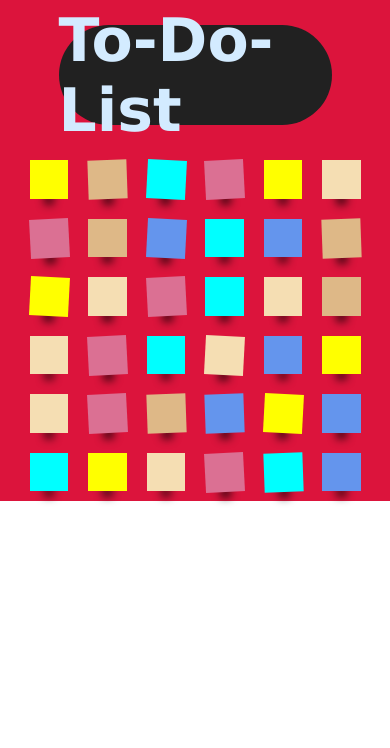
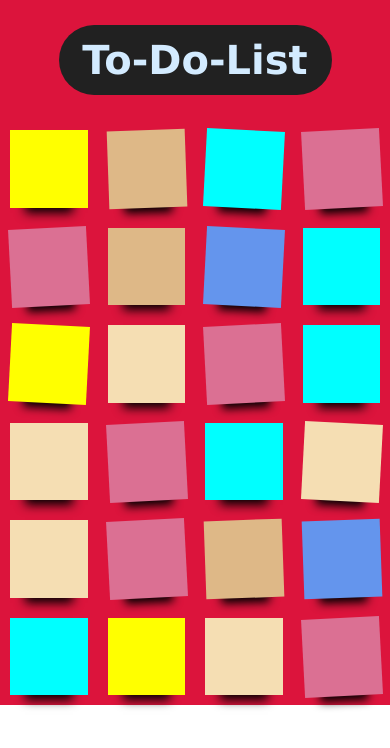
Before and after one commit to izaankhan0/to-do-list, a plain HTML site: page index.html in a window 390 px wide. Drawn offline with Linux system fonts and the light colour scheme.

Commit message:
made fully responsive

```diff
--- a/index.html
+++ b/index.html
@@ -18,49 +18,49 @@
                 <textarea name="" id="" class="note note-1"></textarea>
                 <textarea name="" id="" class="note note-2"></textarea>
                 <textarea name="" id="" class="note note-3"></textarea>
-                <textarea name="" id="" class="note note-4"></textarea>
-                <textarea name="" id="" class="note note-5"></textarea>
-                <textarea name="" id="" class="note note-6"></textarea>
+                <textarea name="" id="" class="note note-4 ext-2"></textarea>
+                <textarea name="" id="" class="note note-5 ext-1"></textarea>
+                <textarea name="" id="" class="note note-6 ext-1"></textarea>
             </div>
             <div class="row">
                 <textarea name="" id="" class="note note-7"></textarea>
                 <textarea name="" id="" class="note note-8"></textarea>
                 <textarea name="" id="" class="note note-9"></textarea>
-                <textarea name="" id="" class="note note-10"></textarea>
-                <textarea name="" id="" class="note note-11"></textarea>
-                <textarea name="" id="" class="note note-12"></textarea>
+                <textarea name="" id="" class="note note-10 ext-2"></textarea>
+                <textarea name="" id="" class="note note-11 ext-1"></textarea>
+                <textarea name="" id="" class="note note-12 ext-1"></textarea>
             </div>
             <div class="row">
                 <textarea name="" id="" class="note note-13"></textarea>
                 <textarea name="" id="" class="note note-14"></textarea>
                 <textarea name="" id="" class="note note-15"></textarea>
-                <textarea name="" id="" class="note note-16"></textarea>
-                <textarea name="" id="" class="note note-17"></textarea>
-                <textarea name="" id="" class="note note-18"></textarea>
+                <textarea name="" id="" class="note note-16 ext-2"></textarea>
+                <textarea name="" id="" class="note note-17 ext-1"></textarea>
+                <textarea name="" id="" class="note note-18 ext-1"></textarea>
             </div>
             <div class="row">
                 <textarea name="" id="" class="note note-19"></textarea>
                 <textarea name="" id="" class="note note-20"></textarea>
                 <textarea name="" id="" class="note note-21"></textarea>
-                <textarea name="" id="" class="note note-22"></textarea>
-                <textarea name="" id="" class="note note-23"></textarea>
-                <textarea name="" id="" class="note note-24"></textarea>
+                <textarea name="" id="" class="note note-22 ext-2"></textarea>
+                <textarea name="" id="" class="note note-23 ext-1"></textarea>
+                <textarea name="" id="" class="note note-24 ext-1"></textarea>
             </div>
             <div class="row">
                 <textarea name="" id="" class="note note-25"></textarea>
                 <textarea name="" id="" class="note note-26"></textarea>
                 <textarea name="" id="" class="note note-27"></textarea>
-                <textarea name="" id="" class="note note-28"></textarea>
-                <textarea name="" id="" class="note note-29"></textarea>
-                <textarea name="" id="" class="note note-30"></textarea>
+                <textarea name="" id="" class="note note-28 ext-2"></textarea>
+                <textarea name="" id="" class="note note-29 ext-1"></textarea>
+                <textarea name="" id="" class="note note-30 ext-1"></textarea>
             </div>
             <div class="row">
                 <textarea name="" id="" class="note note-31"></textarea>
                 <textarea name="" id="" class="note note-32"></textarea>
                 <textarea name="" id="" class="note note-33"></textarea>
-                <textarea name="" id="" class="note note-34"></textarea>
-                <textarea name="" id="" class="note note-35"></textarea>
-                <textarea name="" id="" class="note note-36"></textarea>
+                <textarea name="" id="" class="note note-34 ext-2"></textarea>
+                <textarea name="" id="" class="note note-35 ext-1"></textarea>
+                <textarea name="" id="" class="note note-36 ext-1"></textarea>
             </div>
         </div>
 
--- a/styles/style.css
+++ b/styles/style.css
@@ -88,3 +88,45 @@ h1{
 .note-34{background-color: palevioletred;  transform:rotate(-3deg);}
 .note-35{background-color: aqua; transform:rotate(-2deg);}
 .note-36{background-color: cornflowerblue;}
+
+
+
+
+
+
+
+
+
+
+@media (max-width:600px) {
+    .notes{
+        width: 100vw;
+    }
+    h1{
+        font-size: 40px;
+    }
+    .header{
+        height: 70px;
+    }
+    .ext-1{
+        display: none;
+    }
+    .note{
+        width: 25%;
+    }
+}
+@media (max-width:375px) {
+
+    h1{
+        font-size: 30px;
+    }
+    .header{
+        height: 60px;
+    }
+    .ext-2{
+        display: none;
+    }
+    .note{
+        width: 33%;
+    }
+}
```
